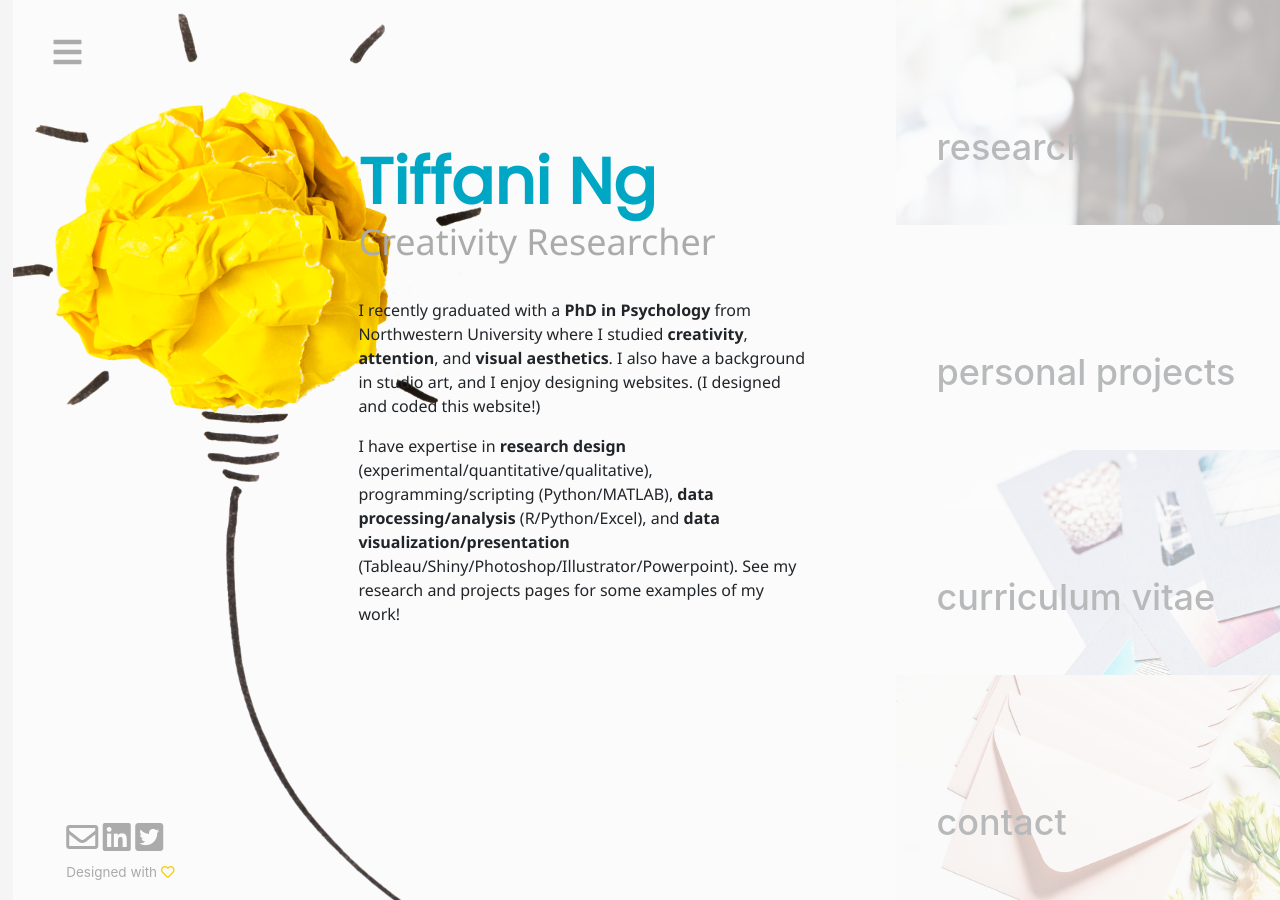
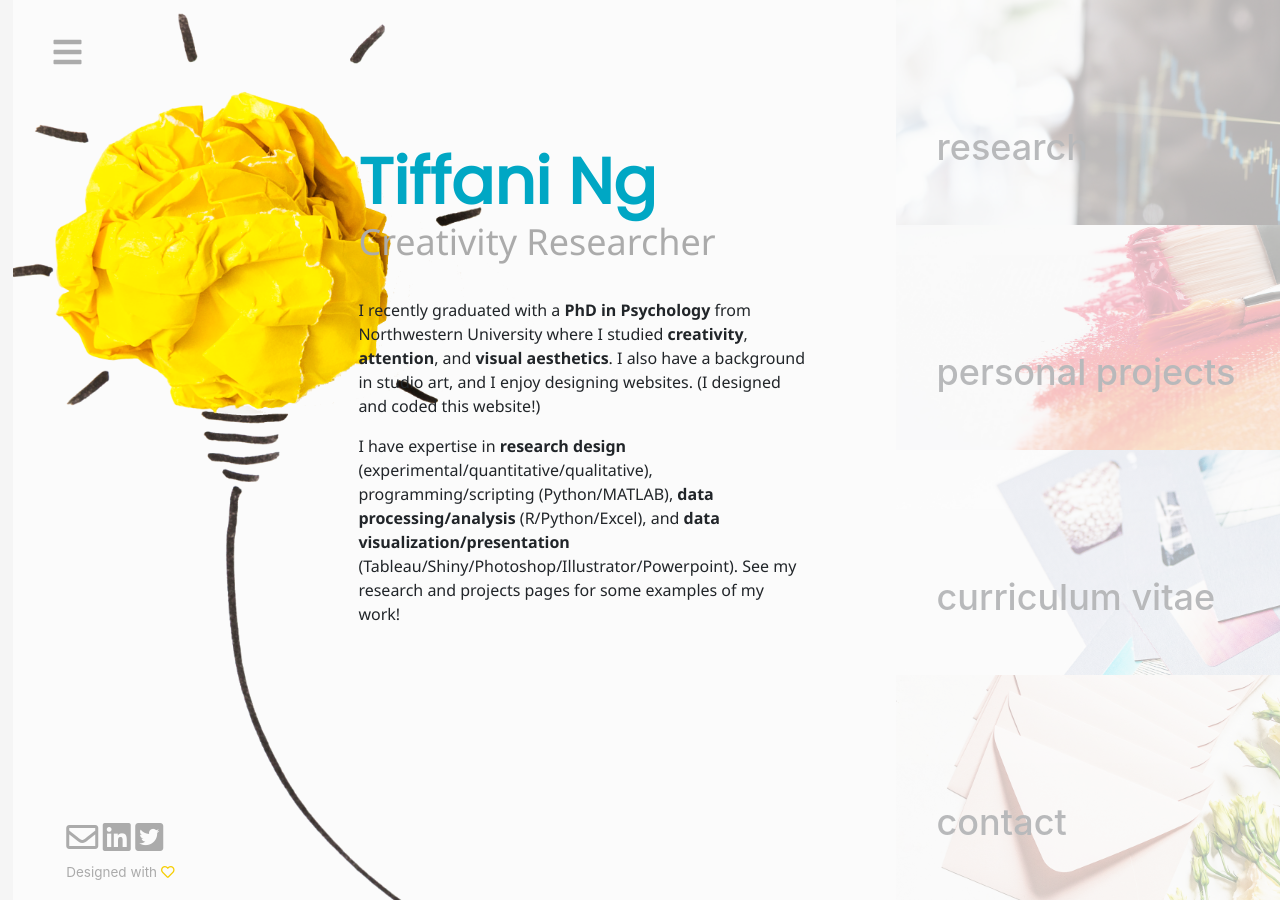
Before and after one commit to aesthetiffs/aesthetiffs.github.io, a Jekyll site: the page built from index.html, in a window 1280 px wide. Built offline with Jekyll 4.4.1, drawn with Linux system fonts in a browser that asks for light colours; nearby versions of some CDN libraries.

Commit message:
changed picture format

```diff
--- a/index.html
+++ b/index.html
@@ -67,7 +67,7 @@ title: home
 			</div>
 		</div>
 
-		<div class="row bar" istyle="background-image: url(css/pics/projects2.jpg);">
+		<div class="row bar" style="background-image: url(css/pics/projects2.jpg);">
 			<div class="col md-12">
 				<a href="projects.html" class="rightLink"></a>
 				<h2 class="barText"> personal projects </h2>
```
